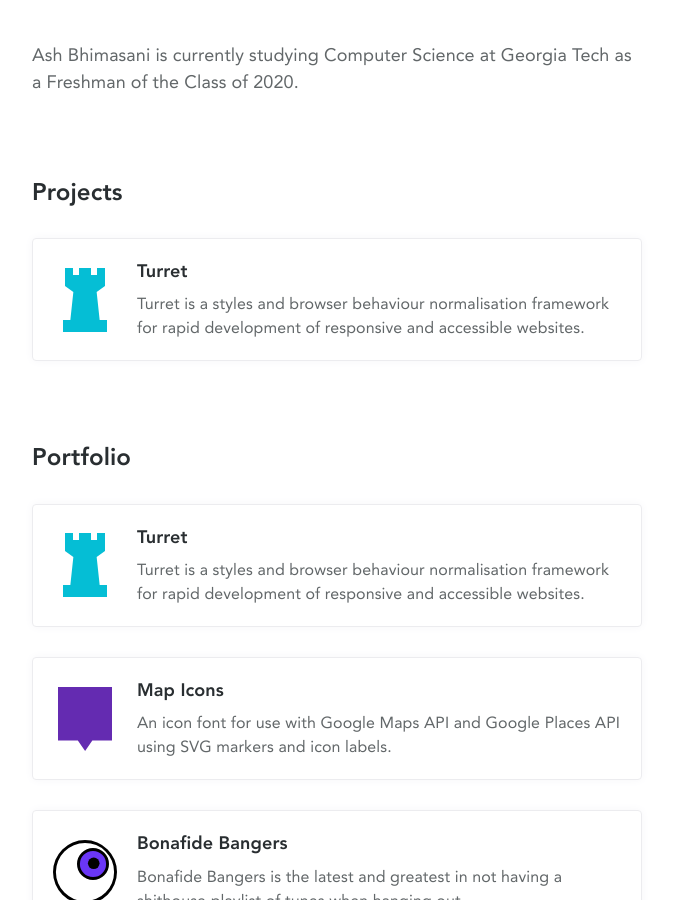
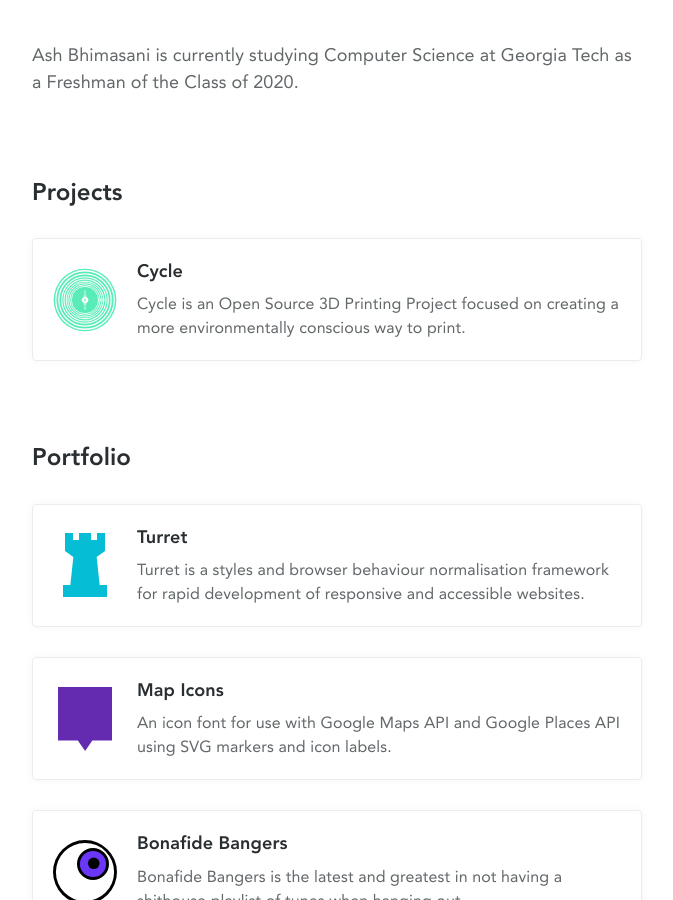
Before and after one commit to 16abhimasani/16abhimasani.github.io, a Jekyll site: the page built from index.html, in a window 1280 px wide and 900 px high, scrolled down 1010 px. Shown: the whole window, without its empty margins (303-976 px from the left). Built offline with Jekyll 4.4.1, drawn with Linux system fonts in a browser that asks for light colours.

Commit message:
Adding Cycle

```diff
--- a/index.html
+++ b/index.html
@@ -22,11 +22,11 @@
 
 		<a class="post post-flex" href="http://turretcss.com/">
 			<figure class="post-image">
-				<img src="assets/projects/turret.svg" alt="Turret">
+				<img src="assets/projects/cycle.svg" alt="Cycle">
 			</figure>
 			<div class="post-inner">
-				<h2 class="post-title">Turret</h2>
-				<p class="post-summary">Turret is a styles and browser behaviour normalisation framework for rapid development of responsive and accessible websites.</p>
+				<h2 class="post-title">Cycle</h2>
+				<p class="post-summary">Cycle is an Open Source 3D Printing Project focused on creating a more environmentally conscious way to print.</p>
 			</div>
 		</a>
 
```
Also changed, not shown: assets/projects/cycle.svg (added).
